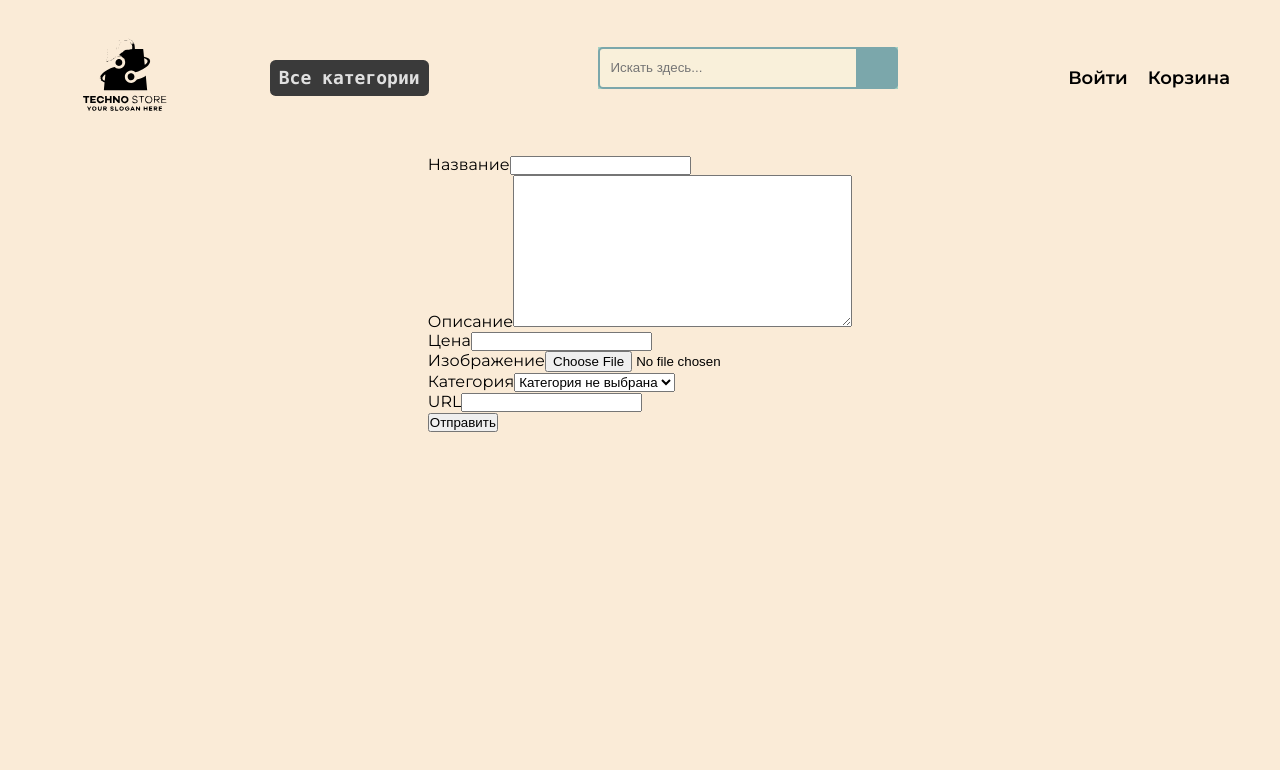
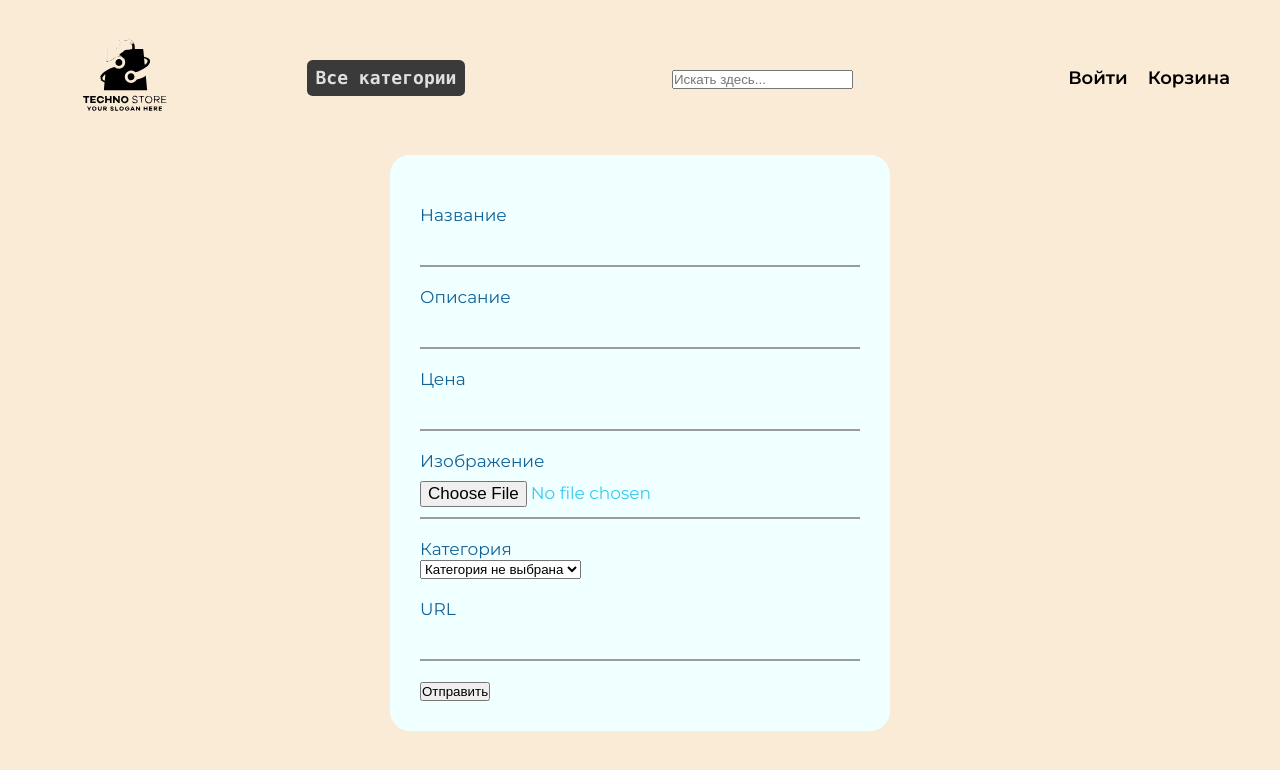
Before and after one commit to evgenii-landau/tech-shop, a Django app: page /home/product/add_product/ in a window 1280 px wide. Shown: the top 770 px of the page. Run offline with Django 5.2, Linux system fonts and the light colour scheme; data comes from the database, SQL or seed files in the repository.

Commit message:
added update-product functional

```diff
--- a/mysite/myapp/forms.py
+++ b/mysite/myapp/forms.py
@@ -12,3 +12,11 @@ class addProductForm(forms.ModelForm):
     class Meta:
         model = Product
         fields = ["title", "description", "price", "image", "cat", "slug"]
+        widgets = {
+            "title": forms.TextInput(attrs={"class": "form__field"}),
+            "description": forms.TextInput(attrs={"class": "form__field"}),
+            "price": forms.NumberInput(attrs={"class": "form__field"}),
+            "image": forms.FileInput(attrs={"class": "form__field"}),
+            "cat": forms.Select(attrs={"class": "form__field"}),
+            "slug": forms.TextInput(attrs={"class": "form__field"}),
+        }
--- a/mysite/myapp/models.py
+++ b/mysite/myapp/models.py
@@ -32,6 +32,7 @@ class Product(models.Model):
     class Meta:
         verbose_name = "Товар"
         verbose_name_plural = "Товары"
+        db_table = "product"
 
 
 class Category(models.Model):
@@ -47,3 +48,4 @@ class Category(models.Model):
     class Meta:
         verbose_name = "Категория"
         verbose_name_plural = "Категории"
+        db_table = "category"
--- a/mysite/myapp/static/myapp/css/style.css
+++ b/mysite/myapp/static/myapp/css/style.css
@@ -97,6 +97,25 @@ body {
 	border: 2px solid black;
 	border-radius: 20px;
 	background-color: navajowhite;
+}
+
+.product-item {
+	max-width: 800px;
+	padding: 20px;
+	border-radius: 20px;
+	border: 2px solid black;
+}
+
+.change-button {
+	margin-top: 20px;
+	border: 1px solid black;
+	padding: 10px 20px;
+	border-radius: 5px;
+	background: bisque;
+}
+
+.change-button:hover {
+	background: khaki;
 }
 
 .product-title {
@@ -246,177 +265,156 @@ body {
 
 /* Конец поиска */
 
-.search-form {
+/* from add_product */
+
+.form-add-product {
+	background-color: azure;
+	padding: 30px;
+	width: 500px;
+	border-radius: 20px;
+	display: flex;
+	flex-direction: column;
+	gap: 20px;
+}
+
+.form__group {
 	position: relative;
-	width: 300px;
-	margin: 0 auto;
+	padding: 20px 0 0;
+	width: 100%;
 }
-.form-wrapper {
-	background: #a3d0c3;
-	margin-bottom: 20px;
+
+.form__field {
+	font-family: inherit;
+	width: 100%;
+	border: none;
+	border-bottom: 2px solid #9b9b9b;
+	outline: 0;
+	font-size: 17px;
+	color: #38caef;
+	padding: 10px 0;
+	background: transparent;
+	transition: border-color 0.2s;
 }
-.form-wrapper input {
-	width: 100%;
-	height: 42px;
-	padding-left: 10px;
-	border: 2px solid #7ba7ab;
-	border-radius: 5px;
-	outline: none;
-	background: #f9f0da;
-	color: #9e9c9c;
+
+.form__field::placeholder {
+	color: transparent;
 }
-.form-wrapper button {
+
+.form__field:placeholder-shown ~ .form__label {
+	font-size: 17px;
+	cursor: text;
+	top: 20px;
+}
+
+.form__label {
 	position: absolute;
 	top: 0;
-	right: 0px;
-	width: 42px;
-	height: 42px;
-	border: none;
-	background: #7ba7ab;
-	border-radius: 0 5px 5px 0;
-	cursor: pointer;
-}
-.form-wrapper button:before {
-	content: "\f002";
-	font-family: FontAwesome;
-	font-size: 16px;
-	color: #f9f0da;
+	display: block;
+	transition: 0.2s;
+	font-size: 17px;
+	color: #116399;
+	pointer-events: none;
 }
 
-/* form add_product */
-
-.form {
-	display: flex;
-	flex-direction: column;
-	gap: 10px;
-	max-width: 350px;
-	background-color: #fff;
-	padding: 20px;
-	border-radius: 20px;
-	position: relative;
+.form__field:focus {
+	padding-bottom: 6px;
+	font-weight: 700;
+	border-width: 3px;
+	border-image: linear-gradient(to right, #116399, #38caef);
+	border-image-slice: 1;
 }
 
-.title {
-	font-size: 28px;
-	color: royalblue;
-	font-weight: 600;
-	letter-spacing: -1px;
-	position: relative;
-	display: flex;
-	align-items: center;
-	padding-left: 30px;
+.form__field:focus ~ .form__label {
+	position: absolute;
+	top: 0;
+	display: block;
+	transition: 0.2s;
+	font-size: 17px;
+	color: #38caef;
+	font-weight: 700;
 }
 
-.title::before,
-.title::after {
-	position: absolute;
-	content: "";
-	height: 16px;
-	width: 16px;
-	border-radius: 50%;
-	left: 0px;
-	background-color: royalblue;
+/* reset input */
+.form__field:required,
+.form__field:invalid {
+	box-shadow: none;
 }
 
-.title::before {
-	width: 18px;
-	height: 18px;
-	background-color: royalblue;
+/* end from add_product */
+
+/* button form */
+
+button-add-product {
+	position: relative;
+	padding: 10px 20px;
+	border-radius: 7px;
+	border: 1px solid rgb(61, 106, 255);
+	font-size: 14px;
+	text-transform: uppercase;
+	font-weight: 600;
+	letter-spacing: 2px;
+	background-color: cornflowerblue;
+	color: #fff;
+	overflow: hidden;
+	box-shadow: 0 0 0 0 transparent;
+	-webkit-transition: all 0.2s ease-in;
+	-moz-transition: all 0.2s ease-in;
+	transition: all 0.2s ease-in;
 }
 
-.title::after {
-	width: 18px;
-	height: 18px;
-	animation: pulse 1s linear infinite;
+button-add-product:hover {
+	background: rgb(61, 106, 255);
+	box-shadow: 0 0 30px 5px rgba(0, 142, 236, 0.815);
+	-webkit-transition: all 0.2s ease-out;
+	-moz-transition: all 0.2s ease-out;
+	transition: all 0.2s ease-out;
 }
 
-.message,
-.signin {
-	color: rgba(88, 87, 87, 0.822);
-	font-size: 14px;
+button-add-product:hover::before {
+	-webkit-animation: sh02 0.5s 0s linear;
+	-moz-animation: sh02 0.5s 0s linear;
+	animation: sh02 0.5s 0s linear;
 }
 
-.signin {
-	text-align: center;
+button-add-product::before {
+	content: "";
+	display: block;
+	width: 0px;
+	height: 86%;
+	position: absolute;
+	top: 7%;
+	left: 0%;
+	opacity: 0;
+	background: #fff;
+	box-shadow: 0 0 50px 30px #fff;
+	-webkit-transform: skewX(-20deg);
+	-moz-transform: skewX(-20deg);
+	-ms-transform: skewX(-20deg);
+	-o-transform: skewX(-20deg);
+	transform: skewX(-20deg);
 }
 
-.signin a {
-	color: royalblue;
-}
+@keyframes sh02 {
+	from {
+		opacity: 0;
+		left: 0%;
+	}
 
-.signin a:hover {
-	text-decoration: underline royalblue;
-}
-
-.flex {
-	display: flex;
-	width: 100%;
-	gap: 6px;
-}
-
-.form label {
-	position: relative;
-}
-
-.form label .input {
-	width: 100%;
-	padding: 10px 10px 20px 10px;
-	outline: 0;
-	border: 1px solid rgba(105, 105, 105, 0.397);
-	border-radius: 10px;
-}
-
-.form label .input + span {
-	position: absolute;
-	left: 10px;
-	top: 15px;
-	color: grey;
-	font-size: 0.9em;
-	cursor: text;
-	transition: 0.3s ease;
-}
-
-.form label .input:placeholder-shown + span {
-	top: 15px;
-	font-size: 0.9em;
-}
-
-.form label .input:focus + span,
-.form label .input:valid + span {
-	top: 30px;
-	font-size: 0.7em;
-	font-weight: 600;
-}
-
-.form label .input:valid + span {
-	color: green;
-}
-
-.submit {
-	border: none;
-	outline: none;
-	background-color: royalblue;
-	padding: 10px;
-	border-radius: 10px;
-	color: #fff;
-	font-size: 16px;
-	transform: 0.3s ease;
-}
-
-.submit:hover {
-	background-color: rgb(56, 90, 194);
-}
-
-@keyframes pulse {
-	from {
-		transform: scale(0.9);
+	50% {
 		opacity: 1;
 	}
 
 	to {
-		transform: scale(1.8);
 		opacity: 0;
+		left: 100%;
 	}
 }
 
-/* end from add_product */
+button-add-product:active {
+	box-shadow: 0 0 0 0 transparent;
+	-webkit-transition: box-shadow 0.2s ease-in;
+	-moz-transition: box-shadow 0.2s ease-in;
+	transition: box-shadow 0.2s ease-in;
+}
+
+/* end button form */
--- a/mysite/myapp/templates/myapp/add_product.html
+++ b/mysite/myapp/templates/myapp/add_product.html
@@ -2,13 +2,13 @@
 
 {% block content %}
 
-<form action="" class="from" method="post">
+<form action="" class="form-add-product" method="post" enctype="multipart/form-data">
 	{% csrf_token %}
 	<div>{{ form.non_field_form }}</div>
 	{% for f in form %}
-	<p><label for="{{ f.id_for_label }}">{{ f.label }}</label>{{ f }}</p>
+	<div class="form__group field"><label class="form__label" for="{{ f.id_for_label }}">{{ f.label }}</label>{{ f }}</div>
 	{% endfor %}
-	<p><button type="submit">Отправить</button></p>
+	<p><button class="button-add-product" type="submit">Отправить</button></p>
 </form>
 
 {% endblock  %}
--- a/mysite/myapp/urls.py
+++ b/mysite/myapp/urls.py
@@ -1,5 +1,5 @@
 from django.urls import path
-from myapp.views import TechHome, TechCategory, ShowProduct, addPage
+from myapp.views import TechHome, TechCategory, ShowProduct, addProduct, UpdateProduct
 
 app_name = "myapp"
 
@@ -7,6 +7,7 @@ urlpatterns = [
     path("", TechHome.as_view(), name="home"),
     path("search/", TechCategory.as_view(), name="search"),
     path("<slug:category_slug>/", TechCategory.as_view(), name="category"),
-    path("product/add_product/", addPage, name="addPage"),
+    path("product/add_product/", addProduct.as_view(), name="addPage"),
     path("product/<slug:product_slug>/", ShowProduct.as_view(), name="product"),
+	path("product/<slug:slug>/update/", UpdateProduct.as_view(), name="updatePage")
 ]
--- a/mysite/myapp/views.py
+++ b/mysite/myapp/views.py
@@ -1,10 +1,20 @@
+from django.db.models.base import Model as Model
+from django.db.models.query import QuerySet
 from .models import Product, Category
 from django.shortcuts import get_object_or_404, get_list_or_404
-from django.views.generic import TemplateView, ListView, DetailView
+from django.views.generic import (
+    TemplateView,
+    ListView,
+    DetailView,
+    CreateView,
+    UpdateView,
+    DetailView,
+)
 from .utils import DataMixin
 from django.db.models import Q
 from django.shortcuts import render, redirect
 from .forms import addProductForm
+from django.urls import reverse_lazy
 
 
 class TechHome(DataMixin, TemplateView):
@@ -50,27 +60,20 @@ class ShowProduct(DataMixin, DetailView):
         return get_object_or_404(Product, slug=self.kwargs.get(self.slug_url_kwarg))
 
 
-def addPage(request):
-    if request.method == "POST":
-        form = addProductForm(request.POST)
-        if form.is_valid():
-            form.save()
-            return redirect("myapp:home")
-    else:
-        form = addProductForm()
-
-    context = {"categories": Category.objects.all(), "form": form}
-
-    return render(request, "myapp/add_product.html", context=context)
+class addProduct(CreateView):
+    form_class = addProductForm
+    template_name = "myapp/add_product.html"
+    extra_context = {"categories": Category.objects.all()}
 
 
-# def addPage(request):
-# 	if request.method == "POST":
-# 		form = addProductForm(request.POST, request.FILES)
-# 		if form.is_valid():
-# 			form.save()
-# 			return redirect("home")
-# 	else:
-# 		form = addProductForm()
-# 	context = {"categories": Category.objects.all(), "form": form}
-# 	return render(request, "myapp/add_product.html", context=context)
+class UpdateProduct(UpdateView):
+    model = Product
+    fields = ["title", "description", "price", "cat"]
+    success_url = reverse_lazy("myapp:home")
+    template_name = "myapp/add_product.html"
+    extra_context = {"categories": Category.objects.all()}
+
+
+# class DeleteProduct(DetailView):
+#     model = Product
+#     success_url = reverse_lazy("myapp:home")
--- a/mysite/templates/base.html
+++ b/mysite/templates/base.html
@@ -15,7 +15,7 @@
 	<div class="wrapper">
 	<header class="header">
 		<div class="logo-wrapper">
-			<a href="#">
+			<a href="{% url "myapp:home" %}">
 				<img class="logo-img" src="{% static "myapp/images/logo.svg" %}" alt="logo">
 			</a>
 		</div>
```
Also changed, not shown: mysite/myapp/templates/myapp/product_item.html (+5 -2 lines), mysite/db.sqlite3, mysite/media/images/12577.7502x_vXxwhOT.png (added), mysite/media/images/4_33_0_ma8y6lF.webp (added), mysite/media/images/Screenshot_2024-05-09_at_9.58.48PM.png (added), mysite/media/images/Screenshot_2024-05-27_at_1.44.56PM_kat7ZHE.png (added), mysite/media/images/panel-229902850-image-2e8de5fe-1588-40e3-b268-412ae9a693f1.jpeg (added), mysite/media/images/panel-229902850-image-f5d6c573-92fb-4f68-b094-bfb0da0efc2c.jpeg (added), mysite/myapp/migrations/0006_alter_category_options_alter_product_options_and_more.py (added).
